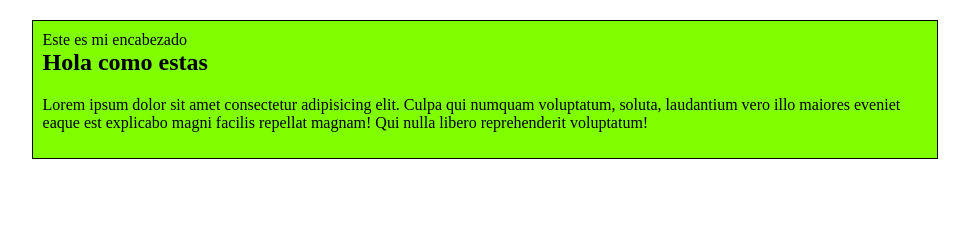
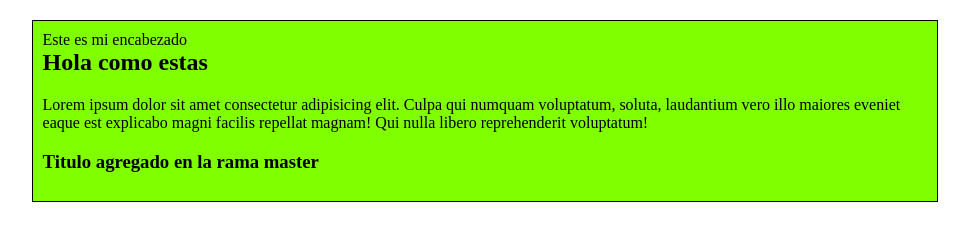
Before and after one commit to mauricioriano/Prueba_Remota, a plain HTML site: page index.html in a window 1280 px wide. Shown: the whole page, without its empty margins (155-1124 px from the left). Drawn offline with Linux system fonts and the light colour scheme.

Commit message:
Agrego un titulo que dice desde la rama master

```diff
--- a/index.html
+++ b/index.html
@@ -20,7 +20,9 @@ Este es mi encabezado
 <h2>Hola como estas</h2>
 <p>Lorem ipsum dolor sit amet consectetur adipisicing elit. Culpa qui numquam voluptatum, soluta, laudantium vero illo maiores eveniet eaque est explicabo magni facilis repellat magnam! Qui nulla libero reprehenderit voluptatum!</p>
 
-
+<h3>
+    Titulo agregado en la rama master
+</h3>
 
 </body>
 </html>
```
